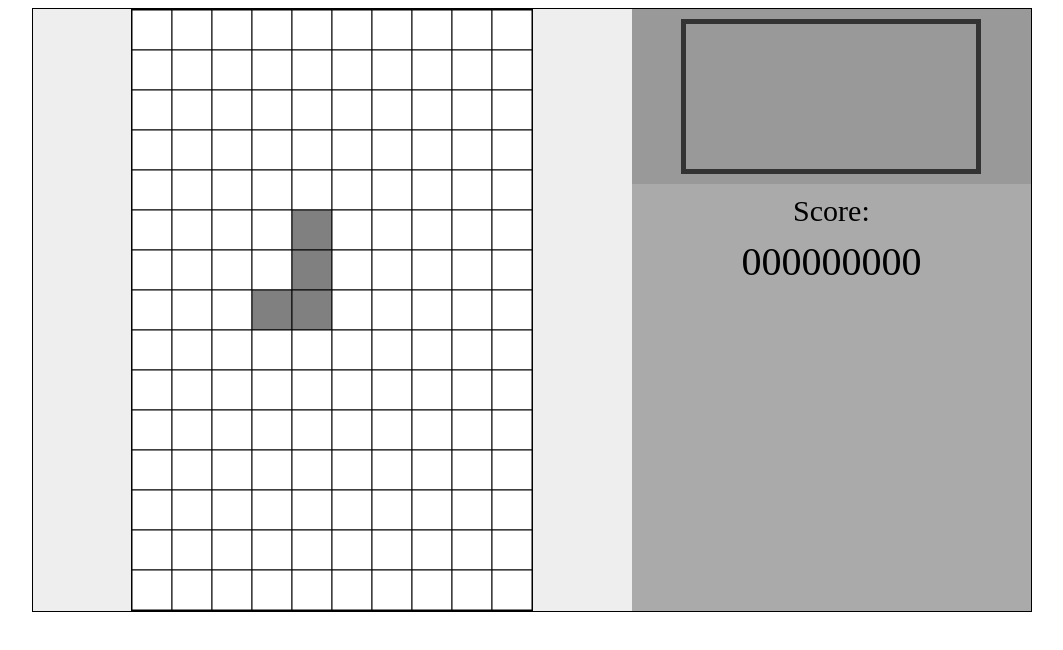
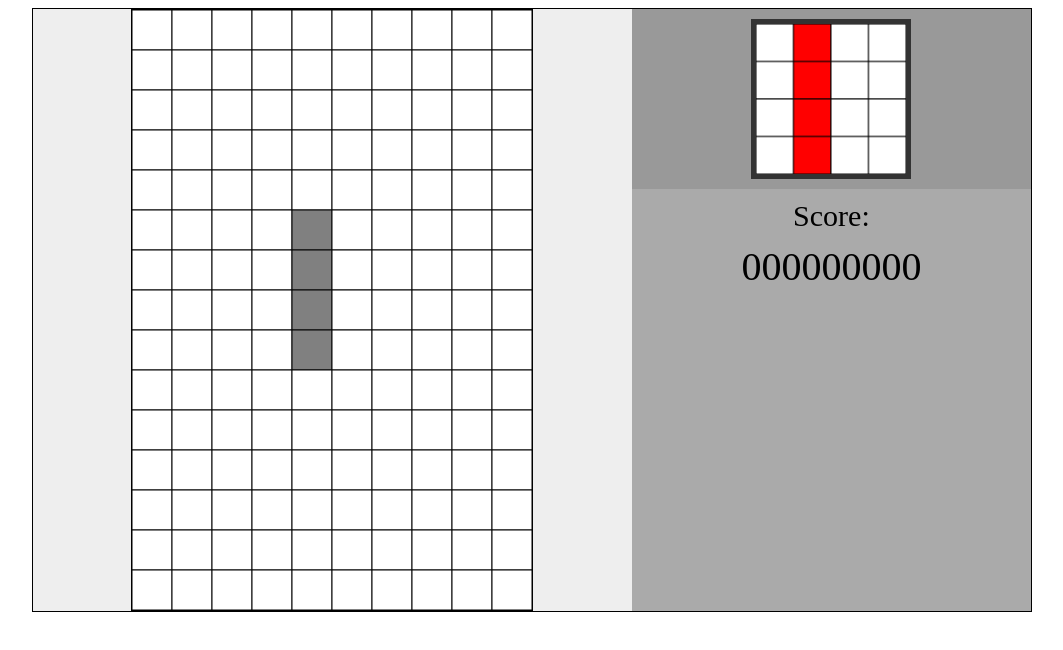
Before and after one commit to Ziken/Tetris, a plain HTML site: page index.html in a window 1280 px wide. Shown: the whole page, without its empty margins (108-1171 px from the left). Drawn offline with Linux system fonts and the light colour scheme.

Commit message:
Add next item feature

```diff
--- a/css/styles.css
+++ b/css/styles.css
@@ -27,12 +27,13 @@
     background: #aaa;
     width: 400px;
 }
-.next-block {
+.next-piece {
     background-color: #999;
     padding: 10px;
 }
-#block {
-    width: 300px;
+#piece {
+    width: 160px;
+    height: 160px;
     display: block;
     margin: 0 auto;
     border: 5px solid #333;
--- a/index.html
+++ b/index.html
@@ -18,8 +18,8 @@
                 <canvas id="screen"></canvas>
             </article>
             <aside class="game-informations">
-                <div class="next-block">
-                    <canvas id="block"></canvas>
+                <div class="next-piece">
+                    <canvas id="piece"></canvas>
                 </div>
                 <div class="scoreboard">
                     <p class="score-title">Score:</p>
--- a/js/TetrisComputing.js
+++ b/js/TetrisComputing.js
@@ -3,12 +3,13 @@
     Class for preparing whole stuff like array and work on it.
     @param {object} elem handler of canvas
 */
-var TetrisComputing = function ( screenHandler, scoreHandler ) {
+var TetrisComputing = function ( screenHandler, nextItemScreen, scoreHandler ) {
     "use strict";
     const SIZE_X = 10,
           SIZE_Y = 15;
     //TODO correct it
     let board = [];
+    let nextElemBoard = [];
     let clearSquare = function () {
         this.bgColor =    "";   // backgorund of block
         this.isLocked =   false;  // if it can moves
@@ -17,6 +18,7 @@ var TetrisComputing = function ( screenHandler, scoreHandler ) {
     let coordElemX = 3,
         coordElemY = 0;
     let currentElem;
+    let nextElem;
     let currentIdInterval;
     let rotateStatus = 0;//0,1,2,3
     let disableMoving = false;
@@ -81,15 +83,17 @@ var TetrisComputing = function ( screenHandler, scoreHandler ) {
     }
 
     let init = () => {
-        createEmptyBoard(board);
+        createEmptyBoard(board, SIZE_Y, SIZE_X);
         drawOnScreen(board);
+        nextElem = getRandomElem();
         window.addEventListener("keyup",workWithKeys,true);
+
     }
-    let createEmptyBoard = (brd) => {
+    let createEmptyBoard = ( brd, rows, cols ) => {
         brd = brd || [];
-        for (let y = 0; y < SIZE_Y ;y++) {
+        for (let y = 0; y < rows ;y++) {
             brd[y] = [];
-            for (let x = 0; x < SIZE_X ;x++) {
+            for (let x = 0; x < cols ;x++) {
                 brd[y][x] = new clearSquare();
             }
         }
@@ -101,13 +105,13 @@ var TetrisComputing = function ( screenHandler, scoreHandler ) {
     let drawOnScreen = (board) => {
         screenHandler.draw(board);
     }
-    let drawElemOnBoard = ( board, type, bgColor, lockElem ) => {
+    let drawElemOnBoard = ( board, type, bgColor, lockElem, coordX, coordY ) => {
         lockElem = lockElem || false;
 
         let activ = true;
         if ( lockElem ) activ = false;
         for (let i = 0; i < 4; i++) {
-            let singleSq = board[ coordElemY + type[i][0] ][ coordElemX + type[i][1] ];
+            let singleSq = board[ coordY + type[i][0] ][ coordX + type[i][1] ];
 
             singleSq.isActived = activ;
             singleSq.isLocked = lockElem;
@@ -117,7 +121,7 @@ var TetrisComputing = function ( screenHandler, scoreHandler ) {
     let refreshScreen = (lockElem) => {
         lockElem = lockElem || false;
         let cpBoard = lockElem ? board : getCoppyOfArray(board);
-        drawElemOnBoard( cpBoard, currentElem[rotateStatus], "grey", lockElem);
+        drawElemOnBoard( cpBoard, currentElem[rotateStatus], "grey", lockElem, coordElemX, coordElemY);
         drawOnScreen(cpBoard);
     }
     let endGame = () => {
@@ -126,7 +130,6 @@ var TetrisComputing = function ( screenHandler, scoreHandler ) {
         coordElemX = 0;
         coordElemY = 0;
         let fillBoard = () => {
-            console.log("here");
             refreshScreen(true);
             coordElemX++;
             if ( coordElemX == SIZE_X ) {
@@ -142,6 +145,13 @@ var TetrisComputing = function ( screenHandler, scoreHandler ) {
         }
         fillBoard();
     }
+    let getRandomElem = () => {
+        let e = ["I", "J", "L", "O", "S", "T", "Z"];
+        let re = e[Math.floor(Math.random()*e.length)];
+
+        return (ELEMENTS[ re ]);
+
+    }
     let giveNextElem = () => {
         clearInterval(currentIdInterval);
         if ( checkIfPlayerLost() ) {
@@ -152,9 +162,12 @@ var TetrisComputing = function ( screenHandler, scoreHandler ) {
         coordElemY = 0,
         rotateStatus = 0;
 
-        let e = ["I", "J", "L", "O", "S", "T", "Z"];
-        //currentElem = ELEMENTS[ e[Math.floor(Math.random()*e.length)] ];
-        currentElem = ELEMENTS["J"];
+        currentElem = getCoppyOfArray(nextElem);
+        nextElem = getRandomElem();
+
+        createEmptyBoard(nextElemBoard, 4,4);
+        drawElemOnBoard(nextElemBoard, nextElem[0],"red",true,0,0);
+        nextItemScreen.draw(nextElemBoard);
         checkAndRemoveProperLine();
 
         currentIdInterval = setInterval( () => {
@@ -167,7 +180,7 @@ var TetrisComputing = function ( screenHandler, scoreHandler ) {
         let ifRemove = true;
         let newBoard;
         let addedLines = 0;
-        newBoard = createEmptyBoard(newBoard);
+        newBoard = createEmptyBoard(newBoard, SIZE_Y, SIZE_X);
 
         for (let y = SIZE_Y-1; y >= 0; y--) {
             ifRemove = true;
@@ -179,7 +192,7 @@ var TetrisComputing = function ( screenHandler, scoreHandler ) {
                 addedLines++;
             }
         }
-        //score
+        //SCORE
         if ( (SIZE_Y-addedLines)>0 ) {
             scoreHandler.computeScore(SIZE_Y-addedLines);
         }
--- a/js/app.js
+++ b/js/app.js
@@ -3,10 +3,14 @@
     let screenHandler = document.querySelector("#screen");
     let scoreElem = document.querySelector("#score");
     let addedScore = document.querySelector("#addedScore");
+    let nextPieceHandler = document.querySelector("#piece");
     screenHandler.width = 400;
     screenHandler.height = 600;
+    nextPieceHandler.width = 160;
+    nextPieceHandler.height = 160;
     let mainScreen = new CanvasScreen(screenHandler);
+    let nextItemScreen = new CanvasScreen(nextPieceHandler);
     let scoreHandler = new Score(scoreElem, addedScore);
-    let game = new TetrisComputing(mainScreen, scoreHandler);
+    let game = new TetrisComputing(mainScreen, nextItemScreen, scoreHandler);
     game.start();
 })()
```
Also changed, not shown: 1 other file.
